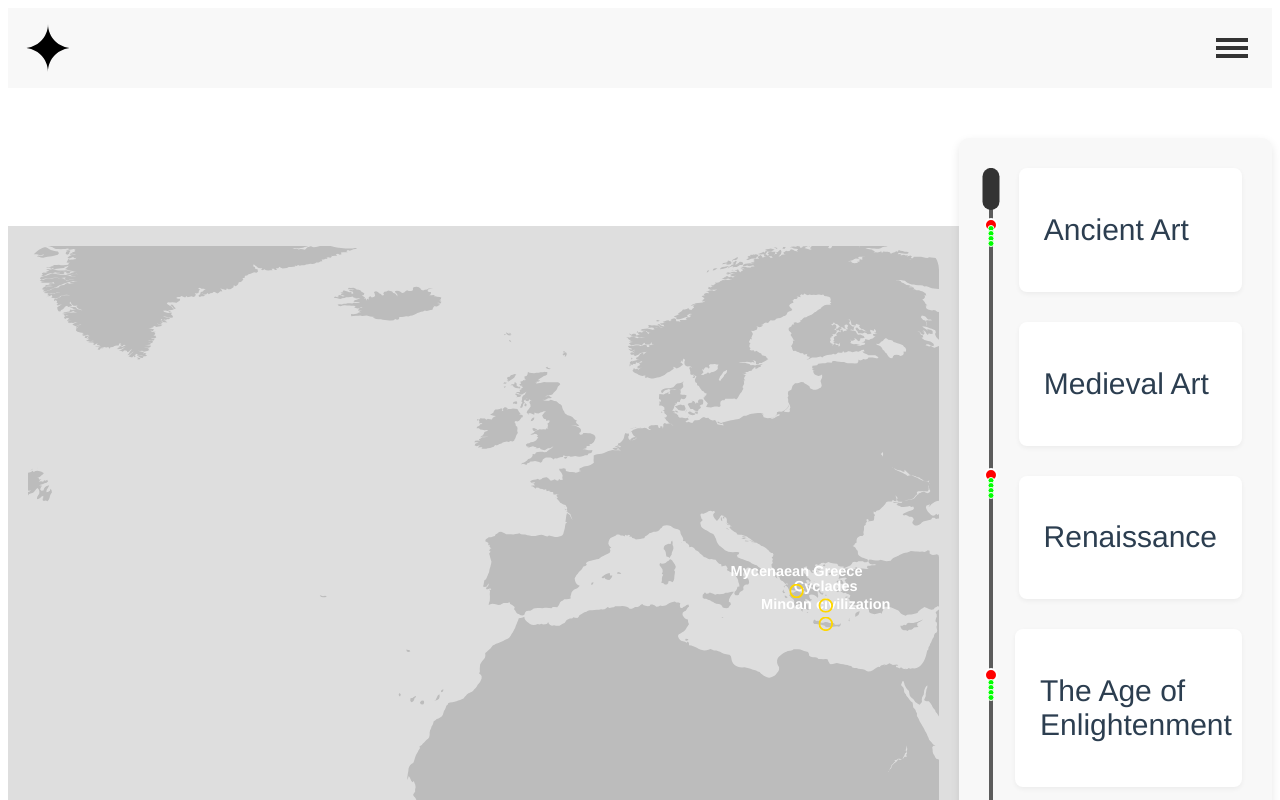
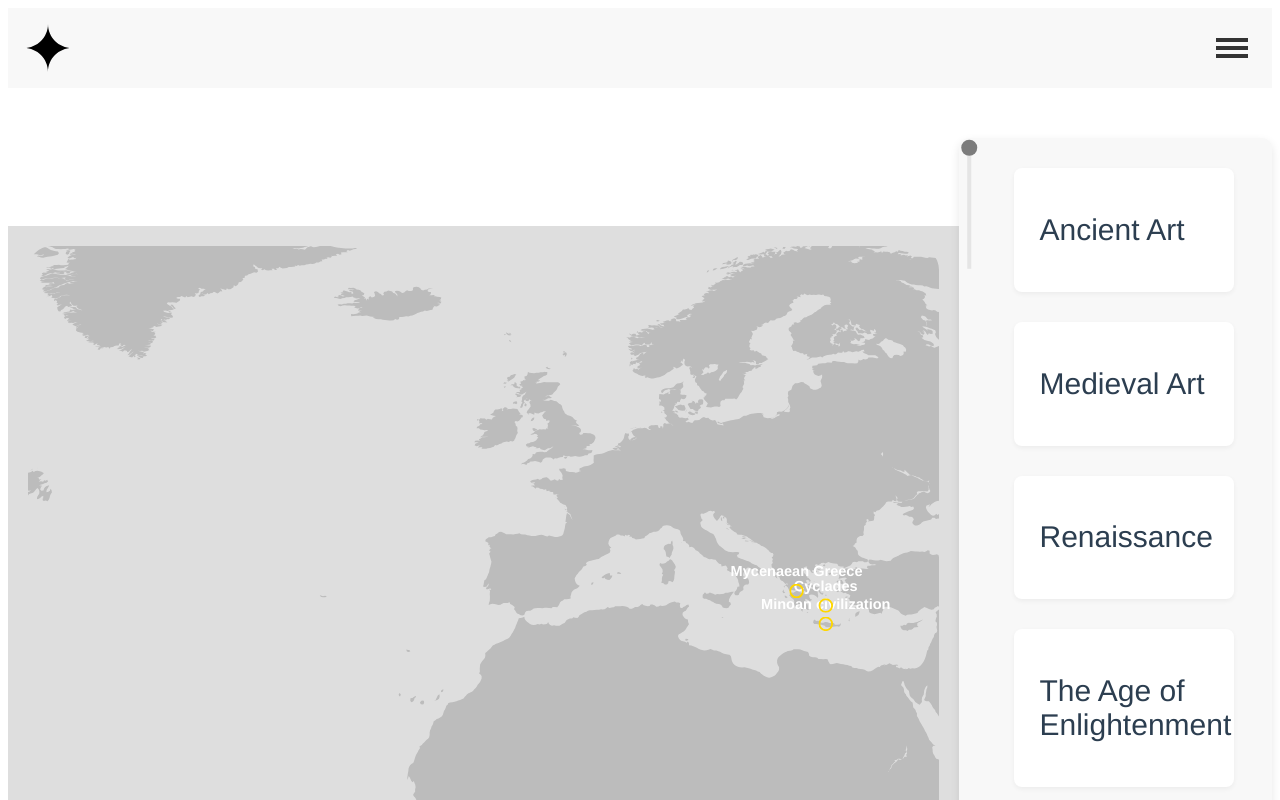
Before and after one commit to seryozhaokhta/art-timeline, a Vue app: page / in a window 1280 px wide. Shown: the top 800 px of the page. Built offline with nearby package versions, Linux system fonts and the light colour scheme.

Commit message:
new slider

```diff
--- a/src/components/ArtTimeline.vue
+++ b/src/components/ArtTimeline.vue
@@ -5,10 +5,6 @@
         <VerticalSlider @positionChange="handlePositionChange" class="slider" />
         <div class="epochs-container">
             <div v-for="(epoch, index) in data['Western-European-art-periodization']" :key="epoch.id" class="epoch">
-                <div class="epoch-line">
-                    <div class="circle"></div>
-                    <div class="line"></div>
-                </div>
                 <div class="epoch-content" :class="{ 'active-epoch': epoch.expanded }">
                     <div class="epoch-header" @click.stop="toggleExpand(epoch, index)">
                         <h2>{{ epoch.epoch }}</h2>
@@ -66,8 +62,6 @@
 
 <script>
 import VerticalSlider from './VerticalSlider.vue';
-
-// Импортируем иконки напрямую
 import subperiodsIcon from '@/assets/subperiodsIcon.svg';
 import crisisIcon from '@/assets/crisisIcon.svg';
 import transitionIcon from '@/assets/transitionIcon.svg';
@@ -94,7 +88,8 @@ export default {
     methods: {
         handlePositionChange(position) {
             const totalEpochs = this.data['Western-European-art-periodization'].length;
-            const index = Math.floor(position * totalEpochs / 100);
+            // Инвертируем позицию, чтобы 100 была верхней точкой (античность)
+            const index = totalEpochs - 1 - Math.floor(position * totalEpochs / 100);
             this.activeEpochIndex = index;
             this.activeTag = null;
             this.initializeExpansionStates();
@@ -142,7 +137,6 @@ export default {
             return epoch.subItems;
         },
         getIconPath(fileName) {
-            // Переключение между именами файлов для возврата соответствующих импортированных изображений
             switch (fileName) {
                 case 'subperiodsIcon.svg':
                     return subperiodsIcon;
@@ -156,6 +150,18 @@ export default {
                     console.error('No path found for icon:', fileName);
                     return '';
             }
+        },
+        closeAllEpochs() {
+            this.data['Western-European-art-periodization'].forEach(epoch => {
+                epoch.expanded = false;
+                if (epoch.subItems && Array.isArray(epoch.subItems)) {
+                    epoch.subItems.forEach(subItem => {
+                        subItem.expanded = false;
+                    });
+                }
+            });
+            this.activeEpochIndex = null;
+            this.activeTag = null;
         }
     }
 };
@@ -184,14 +190,6 @@ export default {
     width: 100%;
     margin-bottom: 30px;
     display: flex;
-}
-
-.epoch-line {
-    width: 20px;
-    display: flex;
-    flex-direction: column;
-    align-items: left;
-    margin-right: 10px;
 }
 
 .epoch-content {
--- a/src/components/VerticalSlider.vue
+++ b/src/components/VerticalSlider.vue
@@ -1,149 +1,68 @@
 <!-- components/VerticalSlider.vue -->
 
 <template>
-    <div class="vertical-slider" @mousedown="startDrag" @touchstart="startDrag">
-        <div class="slider-bar">
-            <div v-for="(epoch, index) in epochs" :key="epoch.value" class="epoch-marker"
-                :style="{ top: calculateEpochPosition(epoch, index) + '%' }">
-                <div v-for="subItem in epoch.subItems" :key="subItem" class="subitem-marker"
-                    :style="{ top: subItemOffset(epoch, subItem, index) + '%' }"></div>
-            </div>
-        </div>
-        <div class="slider-handle" :style="{ top: handlePosition + '%' }"></div>
+    <div class="slider-container">
+        <input type="range" min="0" max="100" v-model="sliderValue" @input="updateTimeline" class="vertical-slider" />
     </div>
 </template>
 
 <script>
 export default {
+    name: 'VerticalSlider',
     data() {
         return {
-            dragging: false,
-            handlePosition: 0,
-            epochs: [
-                { value: 1, subItems: [100, 200, 300, 400] },
-                { value: 20, subItems: [100, 200, 300, 400] },
-                { value: 40, subItems: [100, 200, 300, 400] },
-                { value: 60, subItems: [100, 200] },
-                { value: 80, subItems: [100, 200] },
-                { value: 95, subItems: [100, 200, 300, 400, 500] }
-            ],
-            expandedEpochIndex: null,
+            sliderValue: 100
         };
     },
     methods: {
-        startDrag(event) {
-            event.preventDefault();
-            this.dragging = true;
-            document.addEventListener('mousemove', this.drag);
-            document.addEventListener('touchmove', this.drag);
-            document.addEventListener('mouseup', this.stopDrag);
-            document.addEventListener('touchend', this.stopDrag);
-        },
-        stopDrag() {
-            this.dragging = false;
-            document.removeEventListener('mousemove', this.drag);
-            document.removeEventListener('touchmove', this.drag);
-            document.removeEventListener('mouseup', this.stopDrag);
-            document.removeEventListener('touchend', this.stopDrag);
-            this.snapToNearestEpoch();
-            this.$emit('positionChange', this.handlePosition);
-        },
-        drag(event) {
-            if (!this.dragging) return;
-            const clientY = event.touches ? event.touches[0].clientY : event.clientY;
-            const sliderBounds = this.$el.getBoundingClientRect();
-            const position = clientY - sliderBounds.top;
-            const height = sliderBounds.height;
-            this.handlePosition = (position / height) * 100;
-            this.handlePosition = Math.max(0, Math.min(this.handlePosition, 100));
-        },
-        snapToNearestEpoch() {
-            let nearestEpoch = this.epochs[0].value;
-            let minDistance = Math.abs(this.handlePosition - this.epochs[0].value);
-            let nearestIndex = 0;
-
-            for (let i = 1; i < this.epochs.length; i++) {
-                const distance = Math.abs(this.handlePosition - this.epochs[i].value);
-                if (distance < minDistance) {
-                    minDistance = distance;
-                    nearestEpoch = this.epochs[i].value;
-                    nearestIndex = i;
-                }
-            }
-
-            this.handlePosition = nearestEpoch;
-            this.expandedEpochIndex = nearestIndex;
-        },
-        calculateEpochPosition(epoch, index) {
-            const baseOffset = 5; // Базовый отступ от верха слайдера в процентах
-            // Исключение для первой эпохи, когда она активна
-            if (index === 0 && this.expandedEpochIndex === 0) {
-                return epoch.value; // Первая эпоха остаётся на месте
-            } else if (index === this.expandedEpochIndex) {
-                return Math.max(epoch.value, baseOffset);
-            } else {
-                const offset = index > this.expandedEpochIndex ? 10 : -10;
-                return Math.max(epoch.value + offset, baseOffset);
-            }
-        },
-        subItemOffset(epoch, subItem, epochIndex) {
-            const expansionFactor = 5; // Коэффициент расширения
-            const baseOffset = 5; // Базовый отступ от верха слайдера в процентах
-
-            if (epochIndex === this.expandedEpochIndex) {
-                return Math.max(epoch.value + subItem * expansionFactor, baseOffset);
-            } else {
-                return Math.max(epoch.value + (subItem / 2), baseOffset);
-            }
+        updateTimeline() {
+            this.$emit('positionChange', this.sliderValue);
         }
     }
 };
 </script>
 
-<style>
-.vertical-slider {
-    position: absolute;
-    height: 1000px;
-    width: 3.5px;
-    background-color: #5c5c5c;
+<style scoped>
+.slider-container {
+    width: 10%;
+    display: flex;
+    align-items: center;
+    justify-content: center;
+    position: relative;
 }
 
-.slider-bar {
-    position: absolute;
-    width: 100%;
-    height: 100%;
+.vertical-slider {
+    -webkit-appearance: none;
+    appearance: none;
+    height: 4px;
+    background: #ddd;
+    outline: none;
+    opacity: 0.7;
+    transition: opacity 0.2s;
+    transform: rotate(90deg);
+    transform-origin: 25%;
+    direction: rtl;
 }
 
-.epoch-marker {
-    position: absolute;
-    left: 50%;
-    transform: translateX(-50%);
-    width: 10px;
-    height: 10px;
-    background-color: #ff0000;
-    border: 2px solid white;
+.vertical-slider:hover {
+    opacity: 1;
+}
+
+.vertical-slider::-webkit-slider-thumb {
+    -webkit-appearance: none;
+    appearance: none;
+    width: 16px;
+    height: 16px;
+    background: #494949;
+    cursor: pointer;
     border-radius: 50%;
 }
 
-.subitem-marker {
-    position: absolute;
-    left: 50%;
-    transform: translateX(-50%);
-    width: 5px;
-    height: 5px;
-    background-color: #00ff00;
-    border: 1px solid white;
+.vertical-slider::-moz-range-thumb {
+    width: 16px;
+    height: 16px;
+    background: #acacac;
+    cursor: pointer;
     border-radius: 50%;
 }
-
-.slider-handle {
-    position: absolute;
-    border-radius: 24px;
-    left: 50%;
-    transform: translateX(-50%);
-    width: 17px;
-    height: 42px;
-    background-color: #333;
-    cursor: pointer;
-}
 </style>
```
